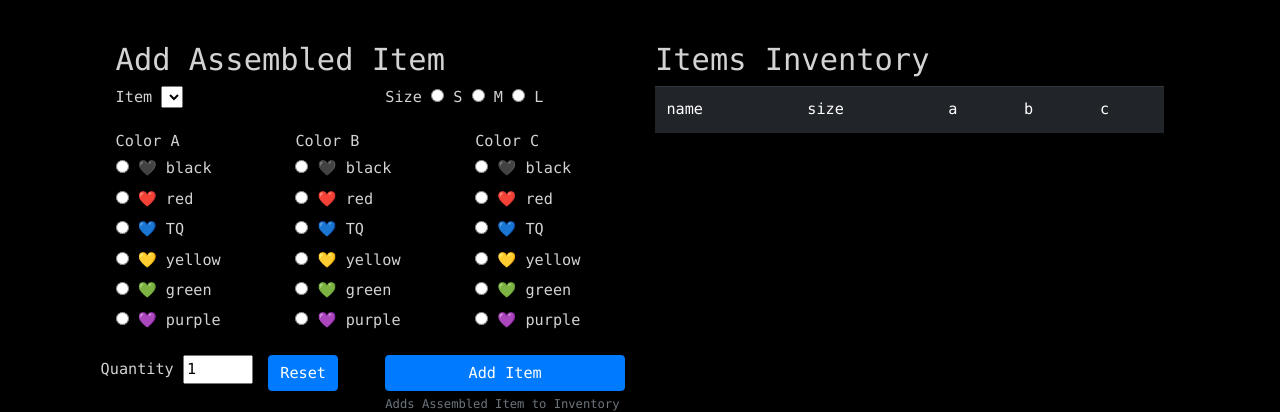
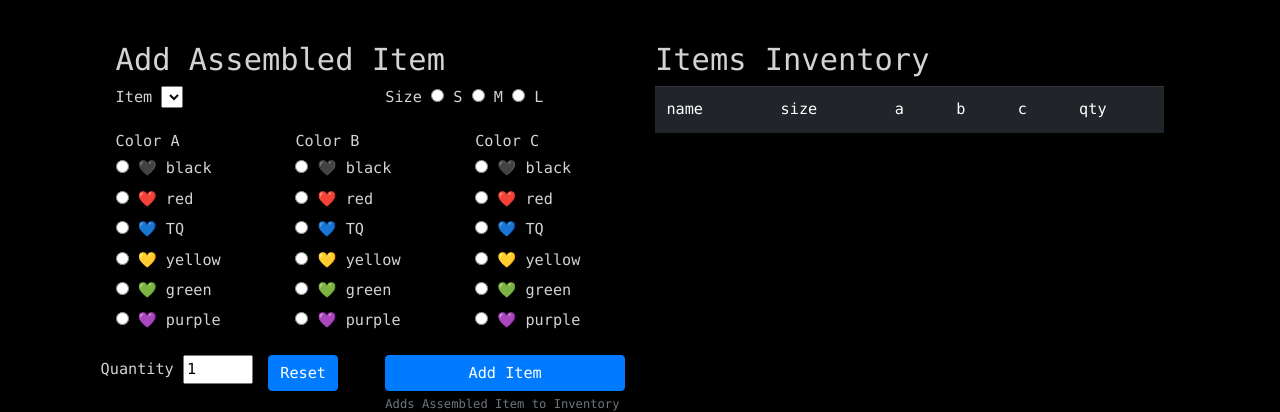
Before and after one commit to turkosaurus/nailivic, a Flask app: page /items in a window 1280 px wide. Shown: the part 151-563 px from the top of the page. Run offline with Flask 2, Linux system fonts and the light colour scheme; the visitor is signed in with stand-in values (Sample User, id 1); data that the repository does not hold is empty; some libraries are stand-ins or nearby versions.

Commit message:
changed items table structure

```diff
--- a/application.py
+++ b/application.py
@@ -5,7 +5,7 @@ import datetime
 import csv
 
 from cs50 import SQL
-from flask import Flask, redirect, render_template, request, session, url_for
+from flask import Flask, redirect, render_template, request, session, url_for, flash
 from flask_session import Session
 from tempfile import mkdtemp
 from functools import wraps
@@ -23,6 +23,7 @@ loteria: woodcut loteria pieces
 ###### CONFIGURATION ######
 # Initialize Flask App Ojbect
 app = Flask(__name__)
+app.secret_key = os.getenv('SECRET_KEY')
 
 # Ensure templates are auto-reloaded
 app.config["TEMPLATES_AUTO_RELOAD"] = True
@@ -216,17 +217,17 @@ def makequeue():
 
         # 3 color item
         if c is not None:
-            items_onhand = db.execute("SELECT COUNT(id) FROM items WHERE name=:name AND size=:size AND a_color=:a_color AND b_color=:b_color AND c_color=:c_color",
+            items_onhand = db.execute("SELECT qty FROM items WHERE name=:name AND size=:size AND a_color=:a_color AND b_color=:b_color AND c_color=:c_color",
                                         name=nombre, size=size, a_color=a, b_color=b, c_color=c)
 
         # 2 color item
         else:
-            items_onhand = db.execute("SELECT COUNT(id) FROM items WHERE name=:name AND size=:size AND a_color=:a_color AND b_color=:b_color",
+            items_onhand = db.execute("SELECT qty FROM items WHERE name=:name AND size=:size AND a_color=:a_color AND b_color=:b_color",
                                         name=nombre, size=size, a_color=a, b_color=b)
 
         print(items_onhand)
-        print(f"Counting {items_onhand[0]['count']} {size} {nombre} {a} {b} {c} in inventory.")
-        items_onhand = items_onhand[0]['count']
+        print(f"Counting {items_onhand[0]['qty']} {size} {nombre} {a} {b} {c} in inventory.")
+        items_onhand = items_onhand[0]['qty']
 
         # Calculate items needed for production; subtract inventory items from projections['qty']
         qty = qty - items_onhand
@@ -256,9 +257,6 @@ def makequeue():
             name = names[0]['backs']
             queuebacks(name, size, qty)
 
-    # (RE)BUILD PRODUCTION SUMMARY TOTALS
-        # TODO calculate and return
-
 
 
 ###### MAIN ROUTES ######
@@ -275,13 +273,13 @@ def dashboard():
             db.execute("UPDATE cycles SET current='TRUE' WHERE name='test cycle'")
             cycle = db.execute("SELECT * FROM cycles WHERE current='TRUE'")
         user = db.execute("SELECT username from users WHERE id=:id", id=session["user_id"])
-        items = db.execute("SELECT * FROM items ORDER BY size ASC, name DESC")
+        items = db.execute("SELECT * FROM items ORDER BY qty DESC, size ASC, name DESC")
         parts = db.execute("SELECT * FROM parts ORDER BY size ASC, name DESC, color ASC, qty DESC")
         newloterias = db.execute("SELECT * FROM loterias")
 
-        # Sum totals for each color & size
+        # Sum totals for each back, color & size
         totals = []
-        ## For each size
+        # # For each size
         for i in range(len(sizes)):
 
             # Make a list to hold the color totoals
@@ -397,6 +395,7 @@ def dashboard():
             print(f"Fetching onhand parts...")
             print(onhand)
 
+            #TODO replicate this bug
             #BUG this is creating duplicates for backs
             # None, create new entry
             if not onhand:
@@ -440,7 +439,7 @@ def dashboard():
 @login_required
 def items():
     if request.method == 'GET':
-        items = db.execute("SELECT * FROM items ORDER BY size ASC, name DESC")
+        items = db.execute("SELECT * FROM items ORDER BY qty DESC, size ASC, name DESC")
         newloterias = db.execute("SELECT * FROM loterias")
         print(newloterias)
         return render_template('items.html', items=items, loterias=newloterias, sizes=sizes, colors=colors)
@@ -532,7 +531,7 @@ def items():
             # Update production
             queuepart(names[0]['b'], size, b, qty * -1)
 
-        #Deplete c
+        #Deplete c and identify number of items already onhand
         if c is not None:
             # Update inventory
             c_onhand = db.execute("SELECT qty FROM parts WHERE name=:name AND size=:size AND color=:color", name=names[0]['c'], size=size, color=c)
@@ -550,12 +549,30 @@ def items():
                 # Update production
                 queuepart(names[0]['c'], size, c, qty * -1)
 
+            # When c part exists, identify how many items exist in inventory
+            items_onhand = db.execute("SELECT qty FROM items WHERE name=:name AND size=:size AND a_color=:a_color AND b_color=:b_color AND c_color=:c_color",
+                        name=item, size=size, a_color=a, b_color=b, c_color=c)
+
+        # When no c part exists, identify number of items already onhand
+        else:
+            items_onhand = db.execute("SELECT qty FROM items WHERE name=:name AND size=:size AND a_color=:a_color AND b_color=:b_color",
+                            name=item, size=size, a_color=a, b_color=b)
+        print(items_onhand)
 
         # Make new item(s)
-        for i in range(qty):
+        if not items_onhand:
+            db.execute("INSERT INTO items (name, size, a_color, b_color, c_color, qty) \
+                        VALUES (:item, :size, :a_color, :b_color, :c_color, :qty)", \
+                                item=item, size=size, a_color=a, b_color=b, c_color=c, qty=qty)
 
-            # Insert an item for every item made
-            db.execute("INSERT INTO items (name, size, a_color, b_color, c_color) VALUES (:item, :size, :a_color, :b_color, :c_color)", item=item, size=size, a_color=a, b_color=b, c_color=c)
+        # Update existing item quantity
+        else:
+            items_onhand = items_onhand[0]['qty']
+            qty = items_onhand + qty
+            db.execute("UPDATE items SET qty=:qty WHERE name=:item, size=:size, a_color=:a, b_color=:b, c_color=:c", \
+                        item=item, size=size, a_color=a, b_color=b, c_color=c, qty=qty)
+
+        flash(f"Added to items inventory: {qty} {size} {item} ({a}, {b}, {c})")
 
         return redirect('/items')
 
@@ -648,6 +665,7 @@ def projections():
                         updated=updated, name=item, size=size, a_color=a, b_color=b, c_color=c)
             print("Existing projection updated.")
 
+        flash(f"Added to projections: {qty} {size} {item} ({a}, {b}, {c})")
         return redirect('/projections')
 
 
@@ -683,9 +701,9 @@ def production():
             queueboxes(name, qty)
 
         # Identify how many items exist in inventory
-        items_onhand = db.execute("SELECT COUNT(id) FROM items WHERE name=:name AND size=:size AND a_color=:a_color AND b_color=:b_color AND c_color=:c_color",
+        items_onhand = db.execute("SELECT qty FROM items WHERE name=:name AND size=:size AND a_color=:a_color AND b_color=:b_color AND c_color=:c_color",
                         name=nombre, size=size, a_color=a, b_color=b, c_color=c)
-        items_onhand = items_onhand[0]['count']
+        items_onhand = items_onhand[0]['qty']
 
         # Subtract inventory items from projections['qty']
         qty = qty - items_onhand
@@ -708,6 +726,7 @@ def production():
             # backs
             queuebacks(name, size, qty)
 
+    flask("Projections (re)calculated.")
     return redirect("/projections")
 
 
@@ -753,6 +772,8 @@ def box():
             else:
                 db.execute("DELETE FROM boxprod WHERE name=:name", name=name)
 
+    flash("Box made.")
+
     # Use a box
     if action == 'use':
 
@@ -781,6 +802,7 @@ def box():
         else:
             db.execute("INSERT INTO boxused (name, qty) VALUES (:name, :qty)", name=name, qty=qty)
 
+    flash("Box used.")
     return redirect('/')
 
 
@@ -866,15 +888,14 @@ def config(path):
                 )")
 
             # Create table: items
-            # db.execute("DROP TABLE items")
+            db.execute("DROP TABLE items")
             db.execute("CREATE TABLE IF NOT EXISTS items ( \
-                id serial PRIMARY KEY NOT NULL, \
                 name VARCHAR ( 255 ) NOT NULL, \
                 size VARCHAR ( 255 ) NOT NULL, \
                 a_color VARCHAR ( 255 ), \
                 b_color VARCHAR ( 255 ), \
                 c_color VARCHAR ( 255 ), \
-                status VARCHAR ( 255 ) \
+                qty INTEGER \
                 )")
 
             # Create table: boxes
--- a/templates/items.html
+++ b/templates/items.html
@@ -133,13 +133,12 @@ Items
                         <td>a</td>
                         <td>b</td>
                         <td>c</td>
+                        <td>qty</td>
                     </tr>
                 </thead>
                     <tbody>
                         {% for item in items %}
                             <tr>
-                                <!-- <td>{{ item.id }}</td>
-                                <td>|</td> -->
                                 <td>{{ item.name }}</td>
                                 <td>{{ item.size }}</td>
                                 <td>{{ item.a_color }}</td>
@@ -149,6 +148,7 @@ Items
                                 {% else %}
                                     <td></td>
                                 {% endif %}
+                                <td>{{ item.qty }}</td>
                             </tr>
                         {% endfor %}
                     </tbody>
```
